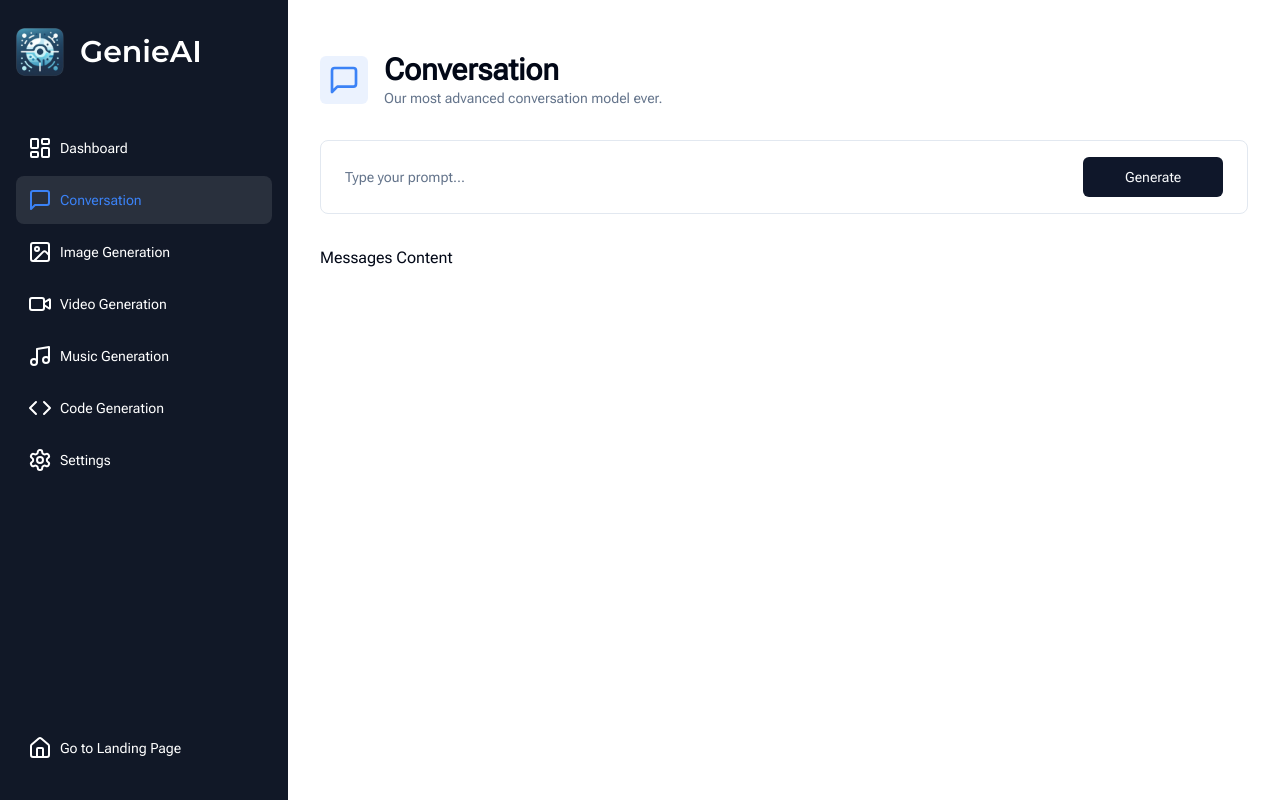
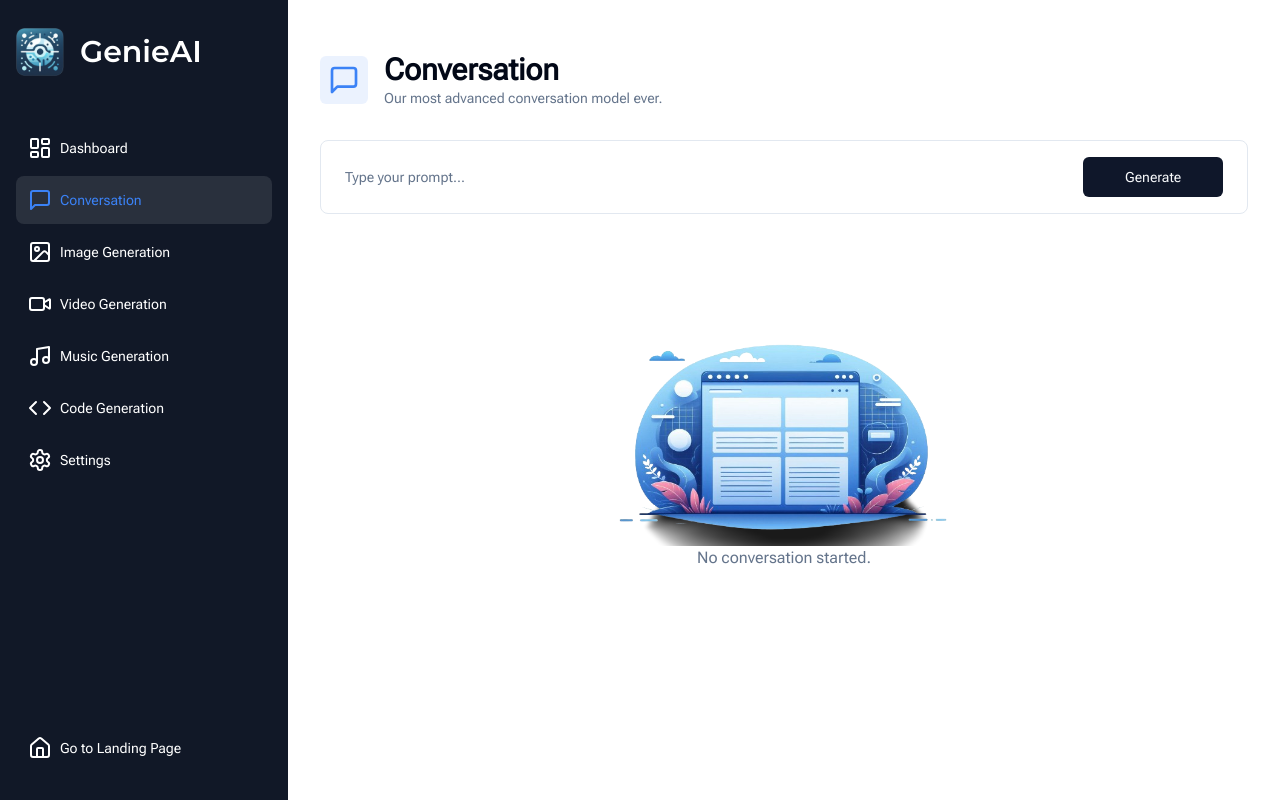
Before and after one commit to ujjawal30/genie-ai, a Next.js app: page /conversation in a window 1280 px wide. Built offline with nearby package versions, Linux system fonts and the light colour scheme.

Commit message:
Conversation page design

```diff
--- a/app/(dashboard)/conversation/page.tsx
+++ b/app/(dashboard)/conversation/page.tsx
@@ -2,13 +2,31 @@
 
 import PromptForm from "@/components/forms/PromptForm";
 import Header from "@/components/shared/Header";
+import { Loader } from "@/components/ui/loader";
+import NoContent from "@/components/shared/NoContent";
+import { cn } from "@/lib/utils";
 import { MessageSquare } from "lucide-react";
-import React from "react";
+import React, { useState } from "react";
+
+const smapleMessages = [
+  {
+    role: "User",
+    content: "This is user input message 1",
+  },
+  {
+    role: "AI",
+    content: "This is Ai output message 1",
+  },
+];
 
 const ConversationPage = () => {
+  const [messages, setMessages] = useState<typeof smapleMessages>([]);
+  const [isLoading, setIsLoading] = useState(false);
+
   const handleSubmit = async (prompt: string): Promise<void> => {
     console.log("propmt :>> ", prompt);
   };
+
   return (
     <div className="px-4 lg:px-8 ">
       <Header
@@ -19,7 +37,34 @@ const ConversationPage = () => {
 
       <PromptForm placeholder="Type your prompt..." onSubmit={handleSubmit} />
 
-      <div className="mt-8 space-y-2">Messages Content</div>
+      <div className="mt-8 space-y-2">
+        <div className="space-y-4 mt-4">
+          {isLoading && (
+            <div className="p-8 rounded-lg w-full flex items-center justify-center bg-muted">
+              <Loader size={48} className="text-blue-500" />
+            </div>
+          )}
+          {messages.length === 0 && !isLoading && (
+            <NoContent label="No conversation started." />
+          )}
+          <div className="flex flex-col-reverse gap-y-4">
+            {messages.map((message) => (
+              <div
+                key={message.content}
+                className={cn(
+                  "p-8 w-full flex items-start gap-x-8 rounded-lg",
+                  message.role === "User"
+                    ? "bg-white border border-black/10"
+                    : "bg-muted"
+                )}
+              >
+                {/* {message.role === "user" ? <UserAvatar /> : <BotAvatar />} */}
+                <p className="text-sm">{message.content}</p>
+              </div>
+            ))}
+          </div>
+        </div>
+      </div>
     </div>
   );
 };
--- /dev/null
+++ b/components/shared/NoContent.tsx
@@ -0,0 +1,19 @@
+import React from "react";
+import Image from "next/image";
+
+interface NoContentProps {
+  label: string;
+}
+
+const NoContent = ({ label }: NoContentProps) => {
+  return (
+    <div className="h-full p-10 sm:p-20 flex flex-col items-center justify-center">
+      <div className="relative h-[220px] w-[400px]">
+        <Image src="/no-content.png" fill alt="Empty" />
+      </div>
+      <p className="text-muted-foreground text-center">{label}</p>
+    </div>
+  );
+};
+
+export default NoContent;
```
Also changed, not shown: public/no-content.png (added).
